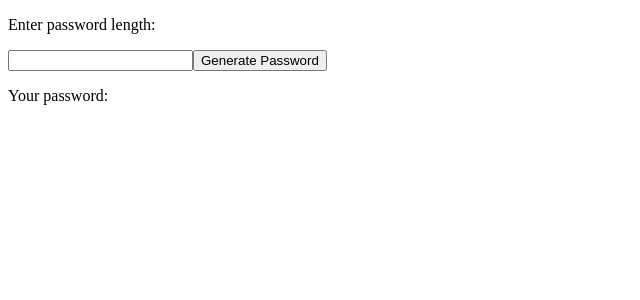
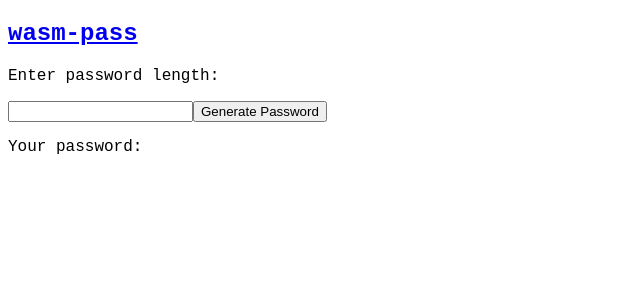
Before and after one commit to c12i/wasm_pass, a React app in the folder app/: page / in a window 1280 px wide. Shown: the top 300 px of the page, without its empty margins (0-640 px from the left). Built offline with nearby package versions, Linux system fonts and the light colour scheme.

Commit message:
Slightly improve styling

```diff
--- a/app/src/App.js
+++ b/app/src/App.js
@@ -19,6 +19,9 @@ const App = () => {
 
   return (
     <div>
+      <h2>
+        <a href="https://github.com/collinsmuriuki/wasm_pass">wasm-pass</a>
+      </h2>
       <p>Enter password length:</p>
       <input type="number" onChange={handleChange} value={input} />
       <button onClick={handleClick}>Generate Password</button>
--- /dev/null
+++ b/app/src/index.css
@@ -0,0 +1,3 @@
+body {
+    font-family: 'Courier New', Courier, monospace;
+}
--- a/app/src/index.js
+++ b/app/src/index.js
@@ -1,5 +1,6 @@
 import React from 'react';
 import ReactDOM from 'react-dom';
+import "./index.css";
 
 import App from './App.js';
 
```
